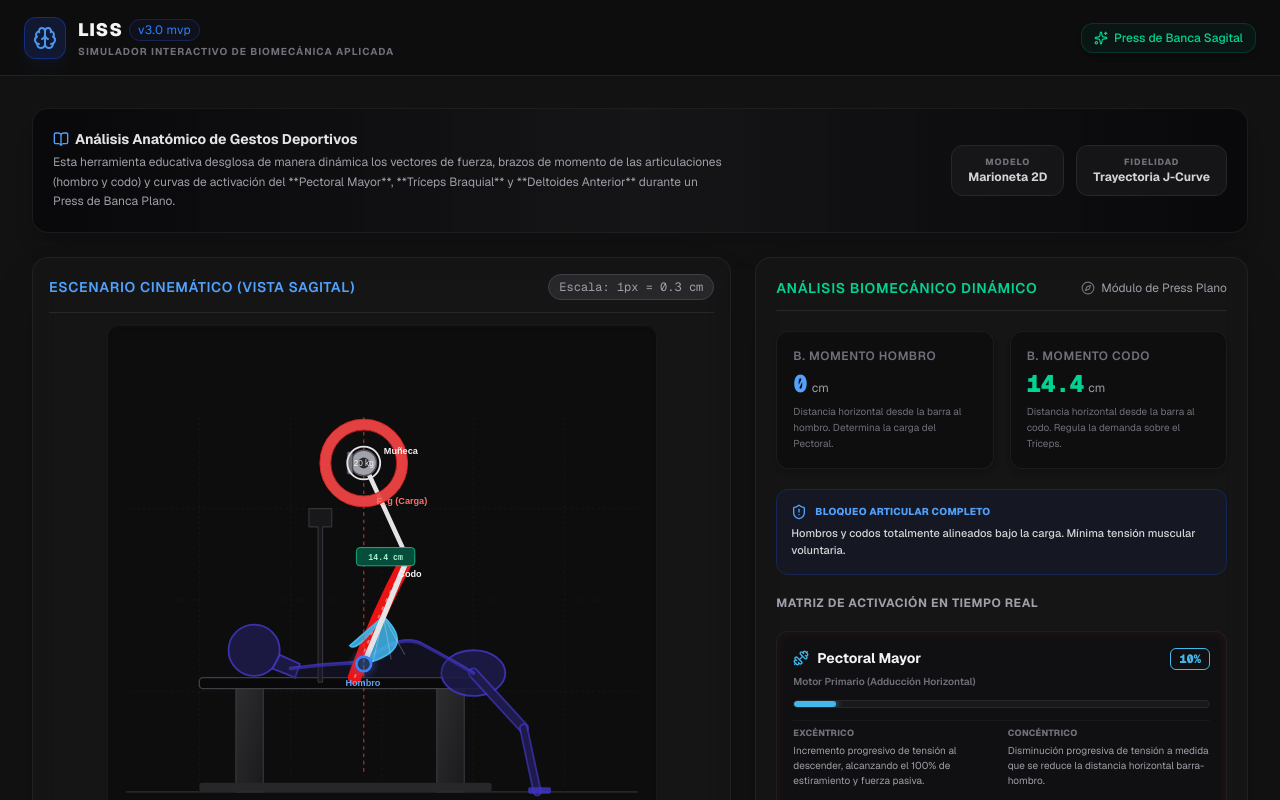
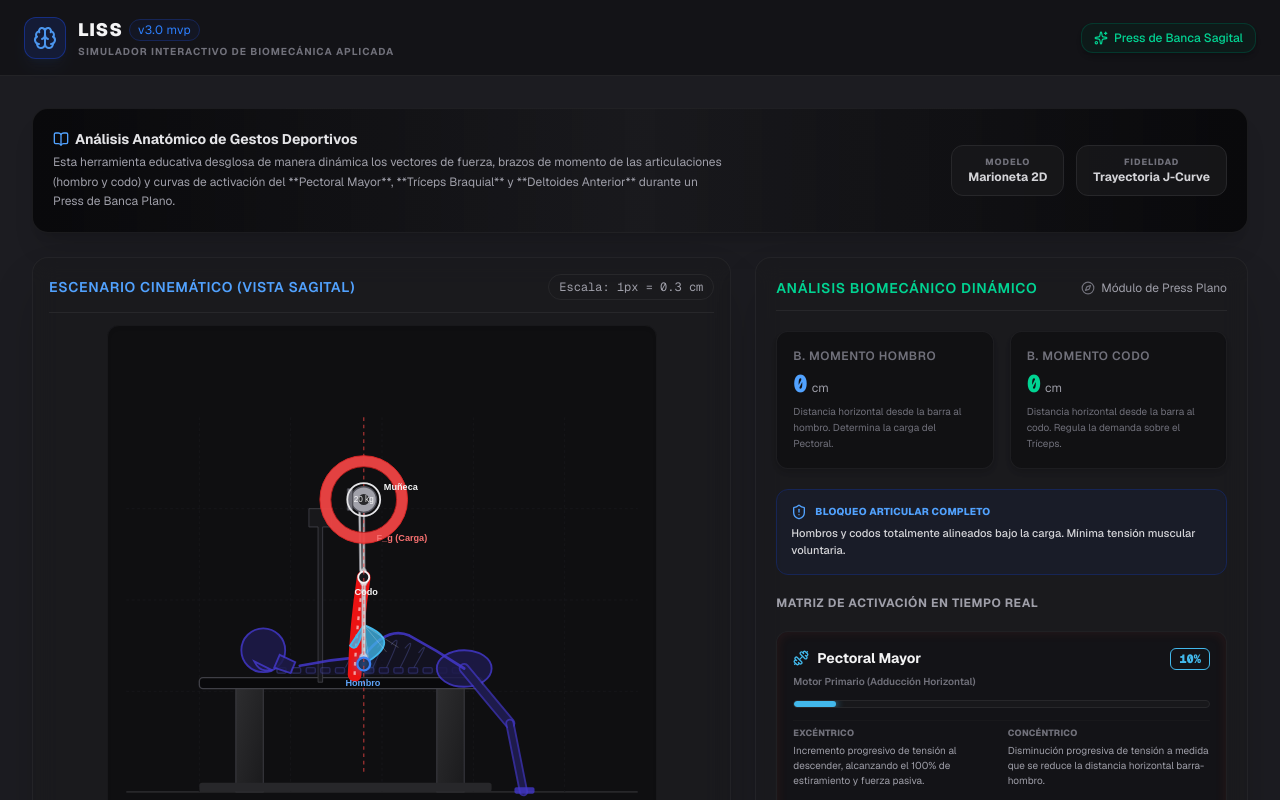
Before and after one commit to Lucas-Vergara/axis, a Next.js app: page / in a window 1280 px wide. Shown: the top 800 px of the page. Built offline with nearby package versions, Linux system fonts and the light colour scheme.

Commit message:
style: change background to #1c1c21 and enhance bone details, ribs, spine, and codo kinematics

```diff
--- a/src/app/globals.css
+++ b/src/app/globals.css
@@ -1,9 +1,9 @@
 @import "tailwindcss";
 
 :root {
-  --background: #121212;
+  --background: #1c1c21;
   --foreground: #f4f4f5;
-  --card-bg: #1e1e1e;
+  --card-bg: #25252b;
   --accent-blue: #3b82f6;
   --accent-red: #ef4444;
 }
--- a/src/app/layout.tsx
+++ b/src/app/layout.tsx
@@ -27,7 +27,7 @@ export default function RootLayout({
       lang="es"
       className={`${geistSans.variable} ${geistMono.variable} h-full antialiased dark`}
     >
-      <body className="min-h-full flex flex-col bg-[#121212] text-zinc-100 selection:bg-blue-500 selection:text-white">
+      <body className="min-h-full flex flex-col bg-background text-zinc-100 selection:bg-blue-500 selection:text-white">
         {children}
       </body>
     </html>
--- a/src/app/page.tsx
+++ b/src/app/page.tsx
@@ -6,7 +6,7 @@ import { Brain, Sparkles, BookOpen, GitMerge, Info } from "lucide-react";
 
 export default function Home() {
   return (
-    <div className="flex flex-col min-h-screen bg-[#121212]">
+    <div className="flex flex-col min-h-screen bg-background">
       {/* 1. Header Area */}
       <header className="w-full py-4 px-6 border-b border-zinc-800/80 bg-zinc-950/40 backdrop-blur-md sticky top-0 z-50">
         <div className="max-w-7xl mx-auto flex flex-col sm:flex-row items-center justify-between gap-4">
--- a/src/components/KinematicScene.tsx
+++ b/src/components/KinematicScene.tsx
@@ -27,7 +27,7 @@ export default function KinematicScene() {
 
   // Derive points for muscle geometry
   // Pectoral Mayor: Sternum (on chest) to Humerus (upper arm mid)
-  const pectoralSternum = { x: 340, y: 305 };
+  const pectoralSternum = { x: 325, y: 295 };
   const upperArmMid = {
     x: shoulder.x + 0.45 * (elbow.x - shoulder.x),
     y: shoulder.y + 0.45 * (elbow.y - shoulder.y),
@@ -37,11 +37,35 @@ export default function KinematicScene() {
   const deltoidOrigin = { x: 265, y: 300 };
 
   // Tríceps: Back of upper arm, from shoulder-blade area to elbow
-  const tricepsOrigin = { x: 270, y: 335 };
+  const tricepsOrigin = { x: 270, y: 332 };
   const upperArmMidBack = {
-    x: shoulder.x + 0.5 * (elbow.x - shoulder.x) - 10,
-    y: shoulder.y + 0.5 * (elbow.y - shoulder.y) + 5,
+    x: shoulder.x + 0.5 * (elbow.x - shoulder.x) - 8,
+    y: shoulder.y + 0.5 * (elbow.y - shoulder.y) + 4,
   };
+
+  // Calculate angles for rendering bone geometries in local coordinate systems
+  const humerusAngle = Math.atan2(elbow.y - shoulder.y, elbow.x - shoulder.x) * (180 / Math.PI);
+  const humerusLength = Math.sqrt(
+    Math.pow(elbow.x - shoulder.x, 2) + Math.pow(elbow.y - shoulder.y, 2)
+  );
+
+  const forearmAngle = Math.atan2(wrist.y - elbow.y, wrist.x - elbow.x) * (180 / Math.PI);
+  const forearmLength = Math.sqrt(
+    Math.pow(wrist.x - elbow.x, 2) + Math.pow(wrist.y - elbow.y, 2)
+  );
+
+  // Pre-calculate clean variable values to avoid division operator parsing issues in Turbopack JSX
+  const tricepsFiberOpacity = 0.3 + 0.3 * (tricepsTension / 100);
+  const pectoralFillOpacity = 0.75 + 0.2 * (pectoralTension / 100);
+  const pectoralFiberOpacity = 0.2 + 0.3 * (pectoralTension / 100);
+  const deltoidFillOpacity = 0.75 + 0.2 * (deltoidTension / 100);
+
+  // Moment arm label coordinates calculated outside JSX
+  const shoulderLabelX = Math.min(shoulder.x, barbell.x) + Math.abs(shoulder.x - barbell.x) / 2;
+  const shoulderRectX = shoulderLabelX - 32;
+
+  const elbowLabelX = Math.min(elbow.x, barbell.x) + Math.abs(elbow.x - barbell.x) / 2;
+  const elbowRectX = elbowLabelX - 32;
 
   return (
     <div className="w-full flex flex-col items-center justify-center p-4 bg-zinc-900/50 rounded-2xl border border-zinc-800/80 shadow-2xl backdrop-blur-md">
@@ -49,7 +73,7 @@ export default function KinematicScene() {
         <h2 className="text-sm font-semibold tracking-wider uppercase text-blue-400">
           Escenario Cinemático (Vista Sagital)
         </h2>
-        <span className="text-xs bg-zinc-800 text-zinc-400 px-2.5 py-1 rounded-full border border-zinc-700 font-mono">
+        <span className="text-xs bg-zinc-850 text-zinc-400 px-2.5 py-1 rounded-full border border-zinc-800 font-mono">
           Escala: 1px = 0.3 cm
         </span>
       </div>
@@ -100,35 +124,66 @@ export default function KinematicScene() {
         <path d="M 230,340 L 230,170 L 220,170 L 220,150 L 245,150 L 245,170 L 235,170 L 235,340 Z" fill="#18181b" stroke="#3f3f46" strokeWidth="1" />
 
         {/* 4. Human Body Silhouette (Lying position, sagittal view) */}
-        {/* Head */}
-        <circle cx="160" cy="305" r="28" fill="#1e1b4b" stroke="#4338ca" strokeWidth="2" opacity="0.85" />
+        {/* Spine / Vertebrae (Anatomical Detail) */}
+        <g stroke="#4338ca" strokeWidth="1.5" fill="none" opacity={0.35}>
+          {Array.from({ length: 13 }).map((_, i) => (
+            <rect
+              key={i}
+              x={185 + i * 16}
+              y={324}
+              width="10"
+              height="6"
+              rx="1.5"
+              stroke="#6366f1"
+              fill="#1e1b4b"
+            />
+          ))}
+        </g>
+
+        {/* Detailed Ribcage (Anatomical Detail) */}
+        <g stroke="#818cf8" strokeWidth="1.2" fill="none" opacity={0.3}>
+          <path d="M 260,324 Q 275,295 265,310" />
+          <path d="M 275,324 Q 292,290 280,307" />
+          <path d="M 290,324 Q 308,285 295,302" />
+          <path d="M 305,324 Q 325,282 310,299" />
+          <path d="M 320,324 Q 340,285 325,303" />
+          <path d="M 335,324 Q 355,290 340,308" />
+        </g>
+
+        {/* Torso Clavicle & Ribcage Fill Layer */}
+        <path
+          d="M 210,322 Q 245,315 280,312 Q 305,278 330,289 Q 360,305 390,325 L 390,332 L 210,332 Z"
+          fill="#1e1b4b"
+          opacity={0.25}
+        />
+
+        {/* Head with skull contours */}
+        <circle cx="170" cy="305" r="24" fill="#1e1b4b" stroke="#4338ca" strokeWidth="2" opacity={0.85} />
+        <path d="M 160,317 Q 165,327 172,327 L 180,327 Z" fill="#1e1b4b" stroke="#4338ca" strokeWidth="2" opacity={0.85} /> {/* Jawline */}
+
         {/* Neck */}
-        <path d="M 188,310 L 210,320 L 205,335 L 180,325 Z" fill="#1e1b4b" stroke="#4338ca" strokeWidth="2" opacity="0.85" />
+        <path d="M 188,310 L 205,318 L 200,330 L 182,324 Z" fill="#1e1b4b" stroke="#4338ca" strokeWidth="2" opacity="0.85" />
+
         {/* Hips and Pelvis */}
-        <ellipse cx="400" cy="330" rx="35" ry="25" fill="#1e1b4b" stroke="#4338ca" strokeWidth="2" opacity="0.85" />
+        <ellipse cx="390" cy="325" rx="30" ry="20" fill="#1e1b4b" stroke="#4338ca" strokeWidth="2" opacity="0.85" />
+
         {/* Thigh (leg segment 1) */}
-        <line x1="400" y1="330" x2="455" y2="390" stroke="#4338ca" strokeWidth="12" strokeLinecap="round" opacity="0.7" />
-        <line x1="400" y1="330" x2="455" y2="390" stroke="#1e1b4b" strokeWidth="8" strokeLinecap="round" />
+        <line x1="390" y1="325" x2="440" y2="385" stroke="#4338ca" strokeWidth="12" strokeLinecap="round" opacity={0.7} />
+        <line x1="390" y1="325" x2="440" y2="385" stroke="#1e1b4b" strokeWidth="8" strokeLinecap="round" />
+
         {/* Calf (leg segment 2) to floor */}
-        <line x1="455" y1="390" x2="470" y2="460" stroke="#4338ca" strokeWidth="10" strokeLinecap="round" opacity="0.7" />
-        <line x1="455" y1="390" x2="470" y2="460" stroke="#1e1b4b" strokeWidth="6" strokeLinecap="round" />
-        <rect x="460" y="455" width="25" height="7" rx="2" fill="#4338ca" opacity="0.8" />
+        <line x1="440" y1="385" x2="455" y2="460" stroke="#4338ca" strokeWidth="10" strokeLinecap="round" opacity="0.7" />
+        <line x1="440" y1="385" x2="455" y2="460" stroke="#1e1b4b" strokeWidth="6" strokeLinecap="round" />
+        <rect x="445" y="455" width="22" height="7" rx="2" fill="#4338ca" opacity={0.8} />
 
-        {/* Chest Profile (torso shape where bar touches) */}
-        {/* Clavicle to bottom of sternum to abdomen */}
+        {/* Torso Profile Outline (Chest Profile where bar touches) */}
         <path
-          d="M 200,325 Q 240,320 280,318 Q 320,285 345,299 Q 375,315 400,330"
+          d="M 210,322 Q 245,315 280,312 Q 305,278 330,289 Q 360,305 390,325"
           fill="none"
           stroke="#4338ca"
-          strokeWidth="4"
+          strokeWidth="3"
           strokeLinecap="round"
-          opacity="0.8"
-        />
-        {/* Inner torso fill */}
-        <path
-          d="M 200,325 Q 240,320 280,318 Q 320,285 345,299 Q 375,315 400,330 L 400,335 L 200,335 Z"
-          fill="#1e1b4b"
-          opacity="0.3"
+          opacity={0.85}
         />
 
         {/* 5. ANATOMICAL MUSCLES LAYER (Dynamic color/glow) */}
@@ -143,14 +198,14 @@ export default function KinematicScene() {
         >
           <title>{`Tríceps: ${tricepsTension}%`}</title>
         </path>
-        {/* Triceps inner detail */}
+        {/* Triceps inner dynamic fibers */}
         <path
           d={`M ${tricepsOrigin.x},${tricepsOrigin.y} Q ${upperArmMidBack.x},${upperArmMidBack.y} ${elbow.x},${elbow.y}`}
           fill="none"
-          stroke="#fff"
-          strokeWidth="2"
+          stroke="#ffffff"
+          strokeWidth="2.5"
           strokeDasharray="4,6"
-          opacity="0.4"
+          opacity={tricepsFiberOpacity}
         />
 
         {/* PECTORAL MAYOR */}
@@ -159,43 +214,72 @@ export default function KinematicScene() {
           fill={pectoralColor}
           stroke={pectoralColor}
           strokeWidth="2"
-          fillOpacity="0.85"
+          fillOpacity={pectoralFillOpacity}
           className="transition-colors duration-150 ease-out cursor-pointer"
         >
           <title>{`Pectoral Mayor: ${pectoralTension}%`}</title>
         </path>
         {/* Pectoral Fiber details */}
-        <line x1="310" y1="315" x2={upperArmMid.x} y2={upperArmMid.y} stroke="#ffffff" strokeWidth="1" opacity="0.3" />
-        <line x1="325" y1="310" x2={upperArmMid.x} y2={upperArmMid.y} stroke="#ffffff" strokeWidth="1" opacity="0.3" />
-        <line x1="290" y1="318" x2={upperArmMid.x} y2={upperArmMid.y} stroke="#ffffff" strokeWidth="1" opacity="0.3" />
+        <line x1="305" y1="307" x2={upperArmMid.x} y2={upperArmMid.y} stroke="#ffffff" strokeWidth="1" opacity={pectoralFiberOpacity} />
+        <line x1="318" y1="302" x2={upperArmMid.x} y2={upperArmMid.y} stroke="#ffffff" strokeWidth="1" opacity={pectoralFiberOpacity} />
+        <line x1="285" y1="312" x2={upperArmMid.x} y2={upperArmMid.y} stroke="#ffffff" strokeWidth="1" opacity={pectoralFiberOpacity} />
 
         {/* DELTOIDES ANTERIOR */}
         <path
-          d={`M ${deltoidOrigin.x},${deltoidOrigin.y} Q ${shoulder.x - 8},${shoulder.y - 12} ${upperArmMid.x},${upperArmMid.y} Z`}
+          d={`M ${deltoidOrigin.x},${deltoidOrigin.y} Q ${shoulder.x - 6},${shoulder.y - 10} ${upperArmMid.x},${upperArmMid.y} Z`}
           fill={deltoidColor}
           stroke={deltoidColor}
           strokeWidth="2"
-          fillOpacity="0.85"
+          fillOpacity={deltoidFillOpacity}
           className="transition-colors duration-150 ease-out cursor-pointer"
         >
           <title>{`Deltoides Anterior: ${deltoidTension}%`}</title>
         </path>
 
-        {/* 6. BONES & JOINTS LAYER */}
-        {/* Upper Arm Bone (Humerus) */}
-        <line x1={shoulder.x} y1={shoulder.y} x2={elbow.x} y2={elbow.y} stroke="#e4e4e7" strokeWidth="6" strokeLinecap="round" />
-        {/* Forearm Bone (Radius/Ulna) */}
-        <line x1={elbow.x} y1={elbow.y} x2={wrist.x} y2={wrist.y} stroke="#e4e4e7" strokeWidth="5" strokeLinecap="round" />
+        {/* 6. DETAILED BONES & JOINTS LAYER (Anatomical Bone Silhouettes) */}
+        {/* Upper Arm Bone (Humerus) - Rotates and scales dynamically */}
+        <g transform={`translate(${shoulder.x}, ${shoulder.y}) rotate(${humerusAngle})`}>
+          {/* Humerus silhouette with epicondyle flared ends */}
+          <path
+            d={`M 0,0 C 5,8 10,4 12,2 L ${humerusLength - 10},2 C ${humerusLength - 8},3 ${humerusLength - 4},6 ${humerusLength},4 L ${humerusLength},-4 C ${humerusLength - 4},-6 ${humerusLength - 8},-3 ${humerusLength - 10},-2 L 12,-2 C 10,-4 5,-8 0,0 Z`}
+            fill="#e4e4e7"
+            stroke="#a1a1aa"
+            strokeWidth="1"
+            opacity={0.9}
+          />
+          {/* Internal marrow cavity line */}
+          <line x1="14" y1="0" x2={humerusLength - 12} y2="0" stroke="#a1a1aa" strokeWidth="1" strokeDasharray="5,3" opacity={0.6} />
+        </g>
+
+        {/* Forearm Bones (Radius & Ulna) - Rotates and scales dynamically */}
+        <g transform={`translate(${elbow.x}, ${elbow.y}) rotate(${forearmAngle})`}>
+          {/* Bone 1: Radius */}
+          <path
+            d={`M 0,2 C 4,5 8,3 10,1.5 L ${forearmLength - 8},1 C ${forearmLength - 5},2 ${forearmLength - 2},4 ${forearmLength},2.5 L ${forearmLength},0.5 C ${forearmLength - 2},-1 ${forearmLength - 5},0 ${forearmLength - 8},-0.5 L 10,-1.5 C 8,-3 4,-5 0,2 Z`}
+            fill="#d4d4d8"
+            stroke="#71717a"
+            strokeWidth="0.8"
+            opacity={0.9}
+          />
+          {/* Bone 2: Ulna */}
+          <path
+            d={`M 0,-2 C 4,-0.5 8,-2 10,-2.5 L ${forearmLength - 8}, -3.5 C ${forearmLength - 5},-3 ${forearmLength - 2},-1 ${forearmLength},-2.5 L ${forearmLength},-4.5 C ${forearmLength - 2},-5 ${forearmLength - 5},-4.5 ${forearmLength - 8},-5.5 L 10,-4.5 C 8,-5 4,-3.5 0,-2 Z`}
+            fill="#f4f4f5"
+            stroke="#a1a1aa"
+            strokeWidth="0.8"
+            opacity={0.85}
+          />
+        </g>
 
         {/* Shoulder Joint Pin */}
-        <circle cx={shoulder.x} cy={shoulder.y} r="8" fill="#18181b" stroke="#3b82f6" strokeWidth="3" />
-        <circle cx={shoulder.x} cy={shoulder.y} r="18" fill="url(#shoulderGlow)" pointerEvents="none" />
+        <circle cx={shoulder.x} cy={shoulder.y} r="7" fill="#18181b" stroke="#3b82f6" strokeWidth="2.5" />
+        <circle cx={shoulder.x} cy={shoulder.y} r="15" fill="url(#shoulderGlow)" pointerEvents="none" />
 
         {/* Elbow Joint Pin */}
-        <circle cx={elbow.x} cy={elbow.y} r="7" fill="#18181b" stroke="#f4f4f5" strokeWidth="2.5" />
+        <circle cx={elbow.x} cy={elbow.y} r="6" fill="#18181b" stroke="#f4f4f5" strokeWidth="2" />
 
         {/* Wrist Joint Pin */}
-        <circle cx={wrist.x} cy={wrist.y} r="5" fill="#18181b" stroke="#f4f4f5" strokeWidth="2" />
+        <circle cx={wrist.x} cy={wrist.y} r="4.5" fill="#18181b" stroke="#f4f4f5" strokeWidth="1.5" />
 
         {/* 7. FORCE VECTORS & MOMENT ARMS (Scientific annotations) */}
         {/* Vertical Line of Force Action (Gravity passing through the bar) */}
@@ -207,7 +291,7 @@ export default function KinematicScene() {
           stroke="#ef4444"
           strokeWidth="1.5"
           strokeDasharray="4,4"
-          opacity="0.6"
+          opacity={0.6}
         />
 
         {/* Shoulder Moment Arm (Blue dimension line) */}
@@ -227,7 +311,7 @@ export default function KinematicScene() {
             <line x1={barbell.x} y1={shoulder.y - 6} x2={barbell.x} y2={shoulder.y + 6} stroke="#3b82f6" strokeWidth="2" />
             {/* Label box */}
             <rect
-              x={Math.min(shoulder.x, barbell.x) + Math.abs(shoulder.x - barbell.x) / 2 - 32}
+              x={shoulderRectX}
               y={shoulder.y - 12}
               width="64"
               height="20"
@@ -237,7 +321,7 @@ export default function KinematicScene() {
               strokeWidth="1"
             />
             <text
-              x={Math.min(shoulder.x, barbell.x) + Math.abs(shoulder.x - barbell.x) / 2}
+              x={shoulderLabelX}
               y={shoulder.y + 2}
               fill="#93c5fd"
               fontSize="9"
@@ -267,7 +351,7 @@ export default function KinematicScene() {
             <line x1={barbell.x} y1={elbow.y - 6} x2={barbell.x} y2={elbow.y + 6} stroke="#10b981" strokeWidth="2" />
             {/* Label box */}
             <rect
-              x={Math.min(elbow.x, barbell.x) + Math.abs(elbow.x - barbell.x) / 2 - 32}
+              x={elbowRectX}
               y={elbow.y - 12}
               width="64"
               height="20"
@@ -277,7 +361,7 @@ export default function KinematicScene() {
               strokeWidth="1"
             />
             <text
-              x={Math.min(elbow.x, barbell.x) + Math.abs(elbow.x - barbell.x) / 2}
+              x={elbowLabelX}
               y={elbow.y + 2}
               fill="#a7f3d0"
               fontSize="9"
@@ -309,7 +393,7 @@ export default function KinematicScene() {
           <circle cx="0" cy="0" r="18" fill="none" stroke="#e4e4e7" strokeWidth="2" />
 
           {/* Label text on weight plate */}
-          <text x="0" y="3" fill="#ffffff" fontSize="9" fontWeight="extrabold" fontFamily="sans-serif" textAnchor="middle" opacity="0.9">
+          <text x="0" y="3" fill="#ffffff" fontSize="9" fontWeight="extrabold" fontFamily="sans-serif" textAnchor="middle" opacity={0.9}>
             20 kg
           </text>
 
--- a/src/utils/biomechanics.ts
+++ b/src/utils/biomechanics.ts
@@ -22,9 +22,10 @@ export interface BiomechanicalMetrics {
 }
 
 // Fixed dimensions for the 2D sagittal biomechanical model
+// Adjusted lengths to keep elbows at mid-chest level rather than reaching the waist
 export const SHOULDER_POS: Point = { x: 280, y: 320 }; // Fixed shoulder joint
-export const L_ARM = 125; // Length of upper arm (shoulder to elbow)
-export const L_FOREARM = 115; // Length of forearm (elbow to wrist)
+export const L_ARM = 95; // Adjusted length of upper arm (shoulder to elbow)
+export const L_FOREARM = 85; // Adjusted length of forearm (elbow to wrist)
 export const PX_TO_CM = 0.3; // Scale factor for moment arms (pixels to cm)
 
 /**
@@ -34,21 +35,19 @@ export const PX_TO_CM = 0.3; // Scale factor for moment arms (pixels to cm)
 export function getBarbellPosition(progress: number): Point {
   const p = progress / 100;
 
-  // Starting point (lockout directly above shoulder)
+  // Starting point (lockout directly above shoulder, aligned vertically)
   const xStart = 280;
-  const yStart = 100;
+  const yStart = 140; // Lockout at Y=140 is exactly L_ARM + L_FOREARM (95+85=180px) from shoulder
 
-  // Ending point (chest, slightly forward/downwards from shoulder)
-  const xEnd = 345;
-  const yEnd = 300;
+  // Ending point (chest touch, slightly forward and down)
+  const xEnd = 330;
+  const yEnd = 290; // Higher chest peak at Y=290
 
   // Parabolic "J-curve" calculation
-  // The bar curves slightly towards the head (left, negative X) early in the press,
-  // then curves down and forward towards the sternum (right, positive X)
   const y = yStart + (yEnd - yStart) * p;
 
-  // Add a sine wave component to produce the J-parabola bend
-  const x = xStart + (xEnd - xStart) * Math.pow(p, 1.5) + 12 * Math.sin(p * Math.PI);
+  // Curved J-parabola path
+  const x = xStart + (xEnd - xStart) * Math.pow(p, 1.5) + 10 * Math.sin(p * Math.PI);
 
   return { x, y };
 }
```
